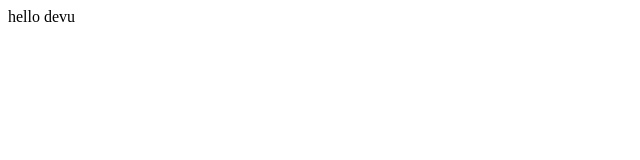
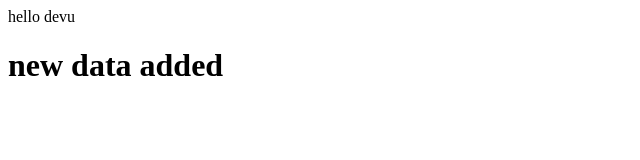
Before and after one commit to harshbr/firstone, a plain HTML site: page index.html in a window 1280 px wide. Shown: the whole page, without its empty margins (0-640 px from the left). Drawn offline with Linux system fonts and the light colour scheme.

Commit message:
new data added

```diff
--- a/index.html
+++ b/index.html
@@ -1 +1,2 @@
 <p>hello devu</p>
+<h1>new data added</h1>
```
